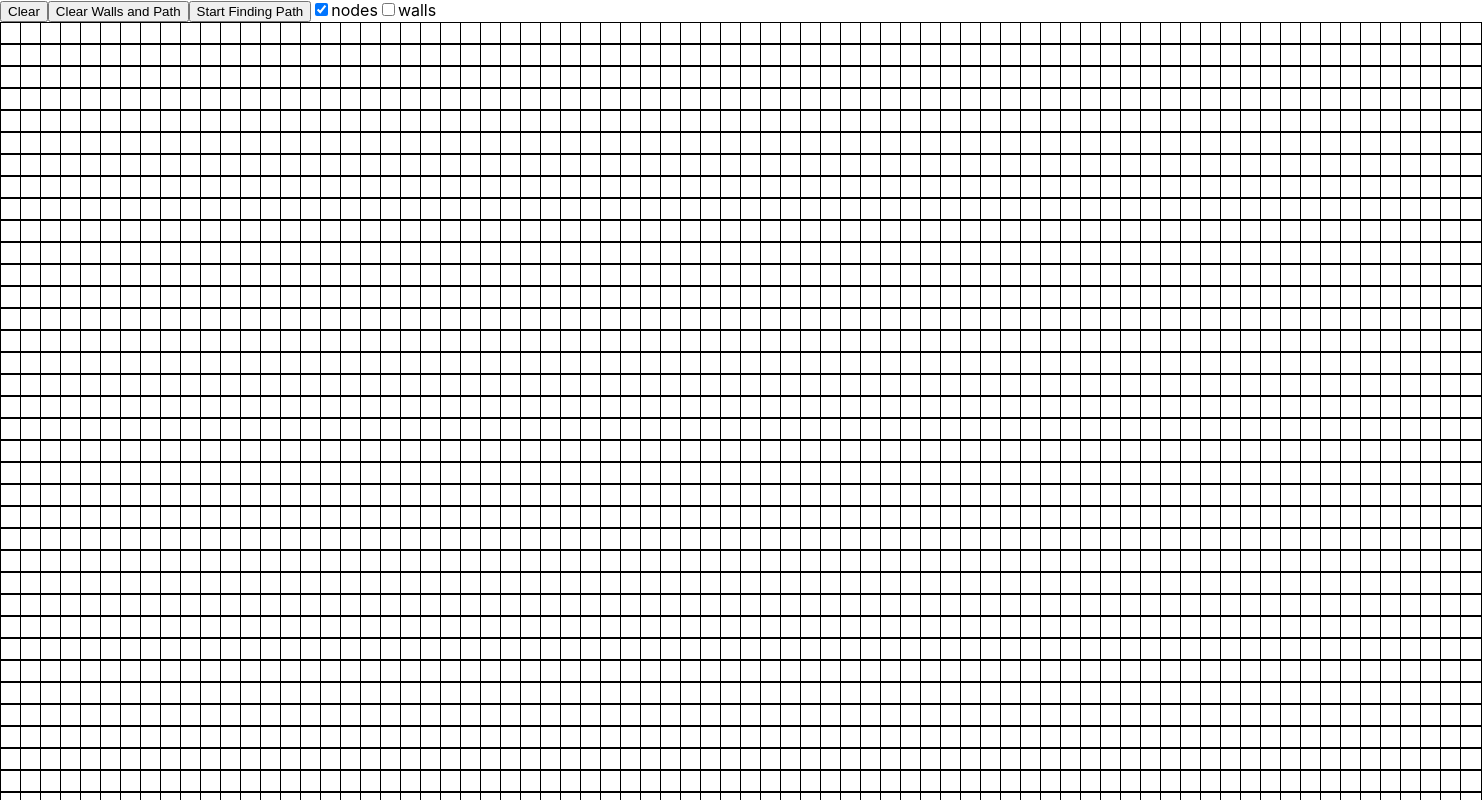
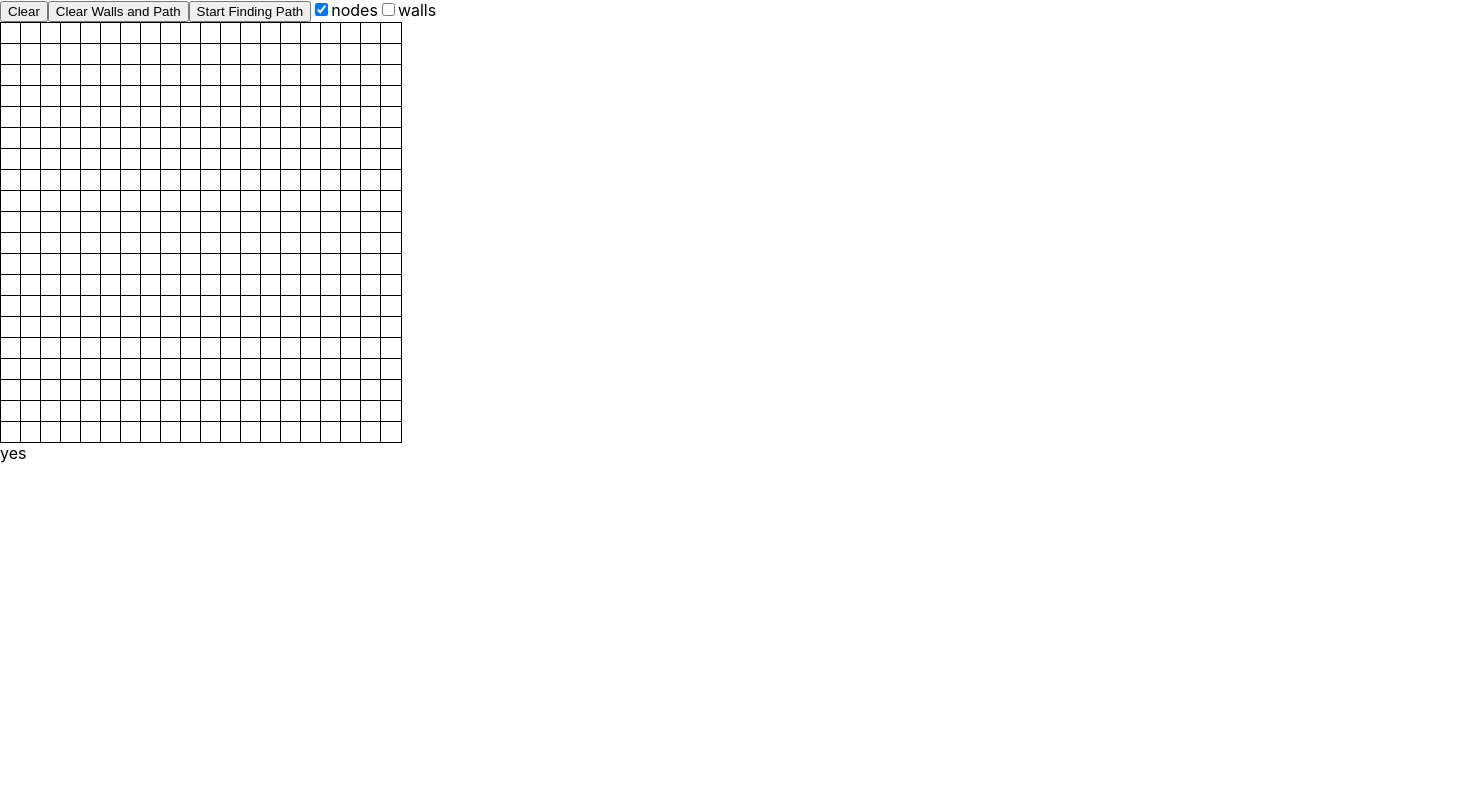
Before and after one commit to alanyu108/Path-Find, a React (Create React App) app: page / in a window 1280 px wide. Shown: the top 800 px of the page, 1482 px wide, since content can reach past the window. Built offline with nearby package versions, Linux system fonts and the light colour scheme.

Commit message:
fixed the border issues with the grid

```diff
--- a/src/App.js
+++ b/src/App.js
@@ -3,8 +3,8 @@ import Square from "./Square";
 import findPath from "./findPath";
 
 //size of the grid
-const ROWS = 40;
-const COLS = 74;
+const ROWS = 20;
+const COLS = 20;
 
 //generate an empty grid
 const createEmptyGrid = () => {
@@ -176,6 +176,7 @@ function App() {
         {runningRef.current ? "Stop Path Finding" : "Start Finding Path"}
       </button>
 
+      <span>
         {checkedBoxes.items.map((names, i) => (
           <label key={`${i}`}>
             <input
@@ -187,6 +188,7 @@ function App() {
             {i === 0 ? "nodes" : "walls"}
           </label>
         ))}
+      </span>
 
       <div
         style={{
@@ -224,10 +226,12 @@ function App() {
               checkedBoxes={checkedBoxes}
               toggleNodes={toggleNodes}
               toggleWalls={toggleWalls}
+              gridDimensions={[ROWS, COLS]}
             />
           ))
         )}
       </div>
+      <div>yes</div>
     </>
   );
 }
--- a/src/Square.js
+++ b/src/Square.js
@@ -1,22 +1,26 @@
 import React from "react";
 
 function Square({ onClick, squareInfo, onMouseMove, onMouseUp, onMouseDown }) {
-  let { isStart, isEnd, isPath, isWall } = squareInfo;
-  let borderColor = "black";
+  let { position, isStart, isEnd, isPath, isWall } = squareInfo;
+
   let background = "";
   if (isStart) {
-    borderColor = "green";
     background = "green";
   } else if (isEnd) {
-    borderColor = "red";
     background = "red";
   } else if (isPath) {
     background = "yellow";
-    borderColor = "yellow";
   } else if (isWall) {
     background = "black";
   } else {
     background = "white";
+  }
+
+  let borderTop = "";
+  if (position[0] === 0) {
+    borderTop = `solid 1px black`;
+  } else {
+    borderTop = "none";
   }
 
   return (
@@ -28,7 +32,10 @@ function Square({ onClick, squareInfo, onMouseMove, onMouseUp, onMouseDown }) {
       style={{
         width: 20,
         height: 20,
-        border: `solid 1px ${borderColor}`,
+        borderTop: borderTop,
+        borderLeft: `solid 1px black`,
+        borderRight: `solid 1px black`,
+        borderBottom: `solid 1px black`,
         backgroundColor: background,
       }}
     ></div>
```
Lines whose indentation alone changed are shown as unchanged.
